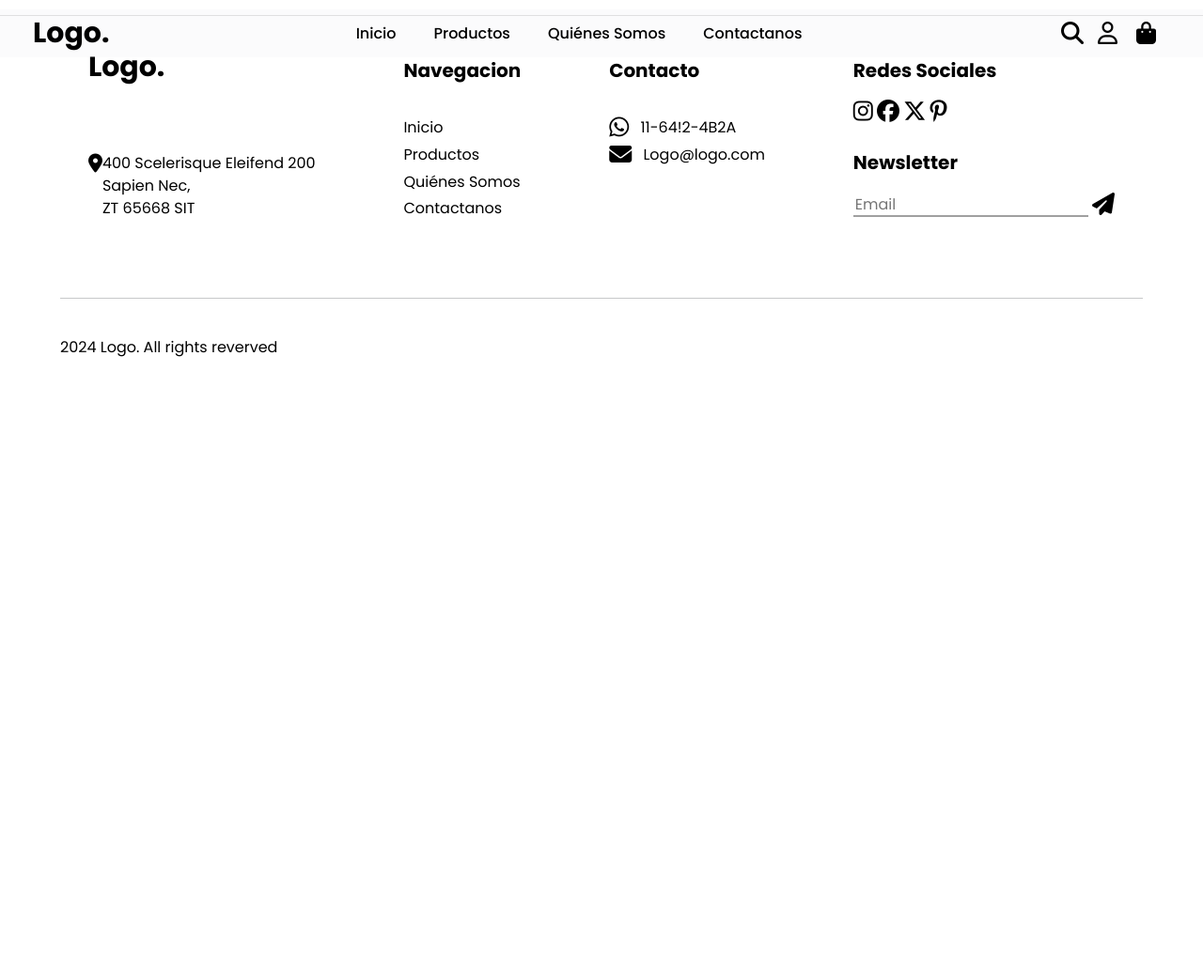
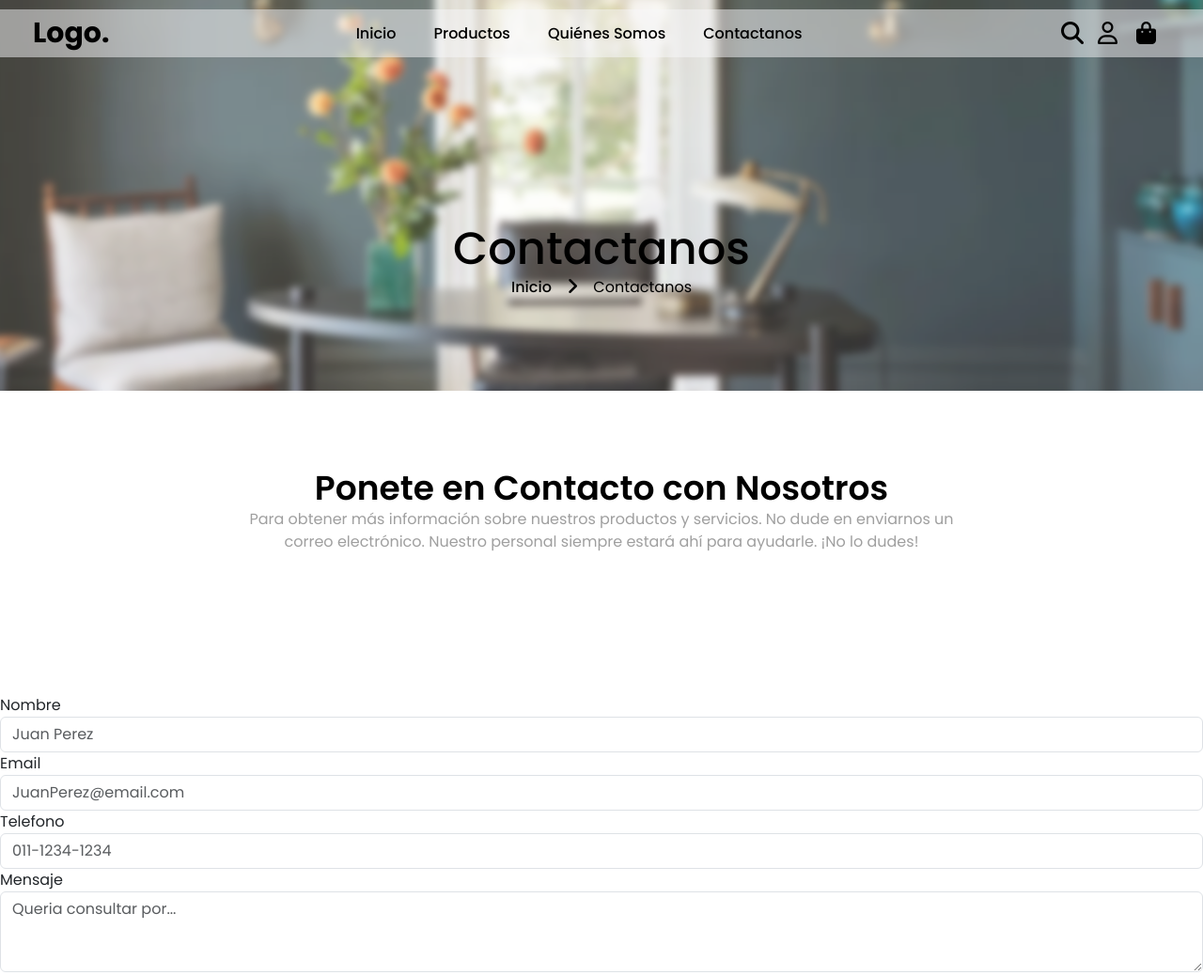
Before and after one commit to Krayxzlim/ComIT-web, a plain HTML site: page Contacto.html in a window 1280 px wide. Shown: the top 1038 px of the page at 94% size. Before the commit the page ends 800 px from the top, so only its background shows below. Drawn offline with nearby package versions, Linux system fonts and the light colour scheme.

Commit message:
contacto

```diff
--- a/Contacto.html
+++ b/Contacto.html
@@ -15,6 +15,7 @@
   <link rel="stylesheet" href="styles/general.css">
   <link rel="stylesheet" href="styles/header.css">
   <link rel="stylesheet" href="styles/footer.css">
+  <link rel="stylesheet" href="styles/contacto.css">
 
   <title>Contactanos</title>
 
@@ -24,7 +25,7 @@
   <header id="head">
     <div class="container">
       <div class="head-logo">
-        <a href="#" class="logo">
+        <a href="index.html" class="logo">
           <p class="logo-nombre">
             Logo.
           </p>
@@ -51,15 +52,51 @@
     </div>
   </header>
 
-  <div class="hero">
-    <div class="img"></div>
-    <div class="text"></div>
-  </div>
+  <section id="hero">
+    <div class="container">
+      <div class="img">
+        <div class="image-wrapper">
+          <img src="images/Workstead_39_Jefferys_Lane_0018.webp" alt="">
+        </div>
+      </div>
+      <div class="text">
+        <h2>Contactanos</h2>
+        <a href="index.html"><span>Inicio</span>&emsp;</a><i class="fa-solid fa-angle-right fa-lg"></i>&emsp;<span class="light">Contactanos</span>
+      </div>
+    </div>
+  </section>
 
-  <div class="form">
-    <div class="contacto"></div>
-    <div class="cuerpo"></div>
-  </div>
+  <section id="principal">
+    <div class="container">
+      <div class="contacto">
+        <h2>Ponete en Contacto con Nosotros</h2>
+        <p>Para obtener más información sobre nuestros productos y servicios. No dude en enviarnos un <br> correo electrónico. Nuestro personal siempre estará ahí para ayudarle. ¡No lo dudes!</p>
+      </div>
+      <div class="cuerpo">
+        <div class="info"></div>
+        <div class="form">
+          <form>
+            <div class="form-group">
+              <label for="form-nombre">Nombre</label>
+              <input type="text" class="form-control" id="form-nombre" placeholder="Juan Perez">
+            </div>
+            <div class="form-group">
+              <label for="form-mail">Email</label>
+              <input type="email" class="form-control" id="form-mail" placeholder="JuanPerez@email.com">
+            </div>
+            <div class="form-group">
+              <label for="form-telefono">Telefono</label>
+              <input type="tel" class="form-control" id="form-telefono" placeholder="011-1234-1234"pattern="[0-9]{3}-[0-9]{4}-[0-9]{4}">
+            </div>
+            <div class="form-group">
+              <label for="form-mensaje">Mensaje</label>
+              <textarea class="form-control" id="form-mensaje" rows="3" placeholder="Queria consultar por..."></textarea>
+            </div>
+          </form>
+        </div>
+      </div>
+    </div>
+  </section>
 
   <footer id="foot">
     <div class="container">
@@ -155,5 +192,40 @@
       </div>
     </div>
   </footer>
+
+  <script>
+    const body = document.body;
+    let lastScroll = 0;
+
+    window.addEventListener('scroll', () => {
+      const currentScroll = window.pageYOffset
+
+      if (currentScroll <= 0) {
+        body.classList.remove("scroll-up")
+      }
+
+      if (currentScroll > lastScroll && !body.classList.contains("scroll-down")) {
+        body.classList.remove("scroll-up")
+        body.classList.add("scroll-down")
+      }
+
+      if (currentScroll < lastScroll && body.classList.contains("scroll-down")) {
+        body.classList.remove("scroll-down")
+        body.classList.add("scroll-up")
+      }
+
+      lastScroll = currentScroll;
+    })
+  </script>
+
+  <script>
+    const btn = document.querySelector("#search-btn")
+    const input = document.querySelector("#search-input")
+
+    btn.addEventListener('click', () => {
+      input.classList.toggle('active')
+    })
+  </script>
+
 </body>
 </html>
--- /dev/null
+++ b/styles/contacto.css
@@ -0,0 +1,59 @@
+/* hero section*/
+#hero .image-wrapper{
+    height: 416px;
+    width: auto;
+    display: flex;
+    justify-content: center;
+    align-items: end;
+    overflow: hidden;
+    position: relative;
+}
+
+#hero img{
+    position: absolute;
+    top: -120%;
+    filter: blur(4px);
+    opacity: 80%;
+}
+
+#hero .text{
+    position: relative;
+    text-align: center;
+    transform: translate(0,-180px);
+    color: black;
+}
+
+
+#hero .text h2{
+    font-size: 48px;
+    font-weight: 500;
+
+}
+
+#hero .text a{
+    font-size: 16px;
+    font-weight: 500;
+}
+
+#hero .text .light{
+    font-size: 16px;
+    font-weight: 300;
+}
+
+/*principal section*/
+#principal .contacto{
+    text-align: center;
+    color: black;
+    margin-bottom: 150px;
+}
+
+#principal .contacto h2{
+    font-size: 36px;
+    font-weight: 600;
+}
+
+#principal .contacto p{
+    font-size: 16px;
+    font-weight: 400;
+    color: #9f9f9f;
+}
--- a/styles/general.css
+++ b/styles/general.css
@@ -54,9 +54,9 @@
 
 .container{
   max-width: 1440px;
-  width:100%;
+  width: 100%;
   padding-right: 0;
   padding-left: 0;
   margin-right: auto;
-  margin-left: auto;;
+  margin-left: auto;
 }
```
Also changed, not shown: index.html (+1 -1 lines).
